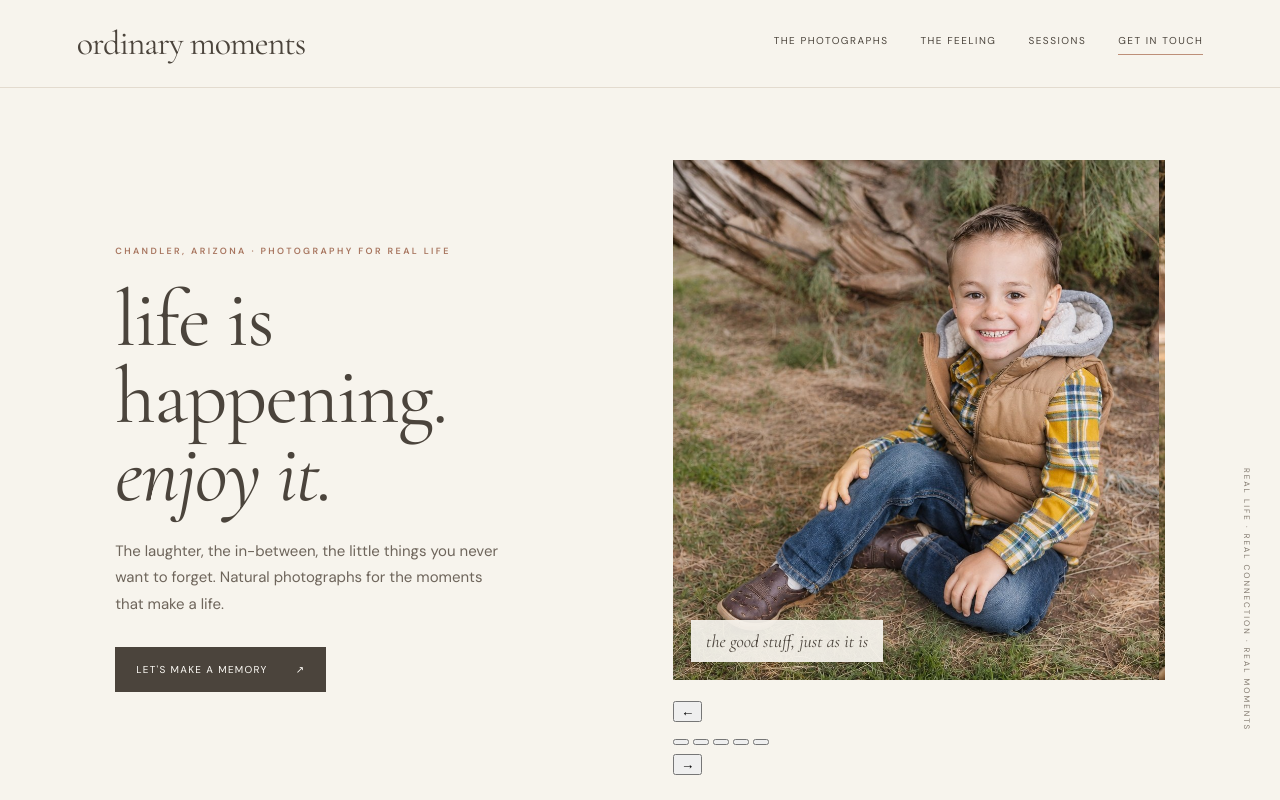
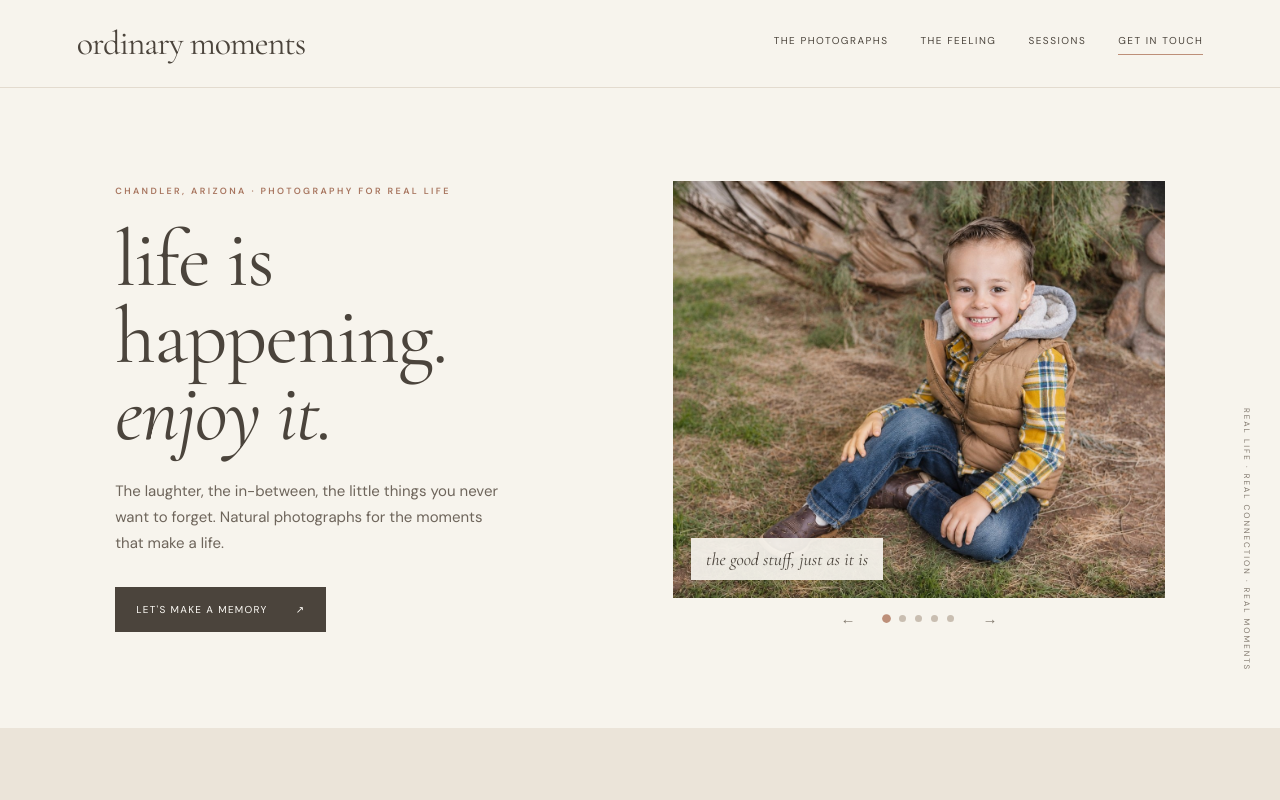
Before and after one commit to helloordinarymoments-ops/ordinary-moments-website, a plain HTML site: page index.html in a window 1280 px wide. Shown: the top 800 px of the page. Drawn offline with nearby package versions, Linux system fonts and the light colour scheme.

Commit message:
Style cinematic hero crossfade slideshow

```diff
--- a/styles.css
+++ b/styles.css
@@ -35,3 +35,18 @@
 .hero-scroll-note{letter-spacing:1.5px;text-transform:uppercase;}
 @media(max-width:760px){.hero-slide{flex-basis:100%;}.hero-slide img{height:430px;}}
 @media(max-width:480px){.hero-slide{flex-basis:100%;}.hero-slide img{height:365px;}}
+
+/* Cinematic single-frame hero with soft crossfades */
+.hero-photo-rail.hero-fade-carousel{position:relative;display:block;overflow:hidden;aspect-ratio:1.18/1;padding:0;scroll-snap-type:none;scroll-behavior:auto;}
+.hero-fade-carousel .hero-slide{position:absolute;inset:0;width:100%;height:100%;opacity:0;pointer-events:none;transition:opacity 1.15s ease;overflow:hidden;}
+.hero-fade-carousel .hero-slide.active{opacity:1;pointer-events:auto;}
+.hero-fade-carousel .hero-slide img{width:100%;height:100%;object-fit:cover;}
+.hero-carousel-controls{display:flex;align-items:center;justify-content:center;gap:18px;margin-top:4px;color:var(--muted);}
+.hero-carousel-controls button{cursor:pointer;background:none;border:0;color:inherit;padding:8px 10px;font-size:15px;}
+.hero-carousel-controls button:hover{color:var(--ink);}
+.hero-carousel-dots{display:flex;align-items:center;gap:9px;}
+.hero-carousel-dot{width:7px;height:7px;border-radius:50%;background:#c9beb1!important;padding:0!important;transition:transform .2s,background .2s;}
+.hero-carousel-dot.active{background:var(--clay)!important;transform:scale(1.25);}
+@media(max-width:760px){.hero-fade-carousel.hero-photo-rail{aspect-ratio:1/1.05;}.hero-carousel-controls{margin-top:4px;}}
+@media(max-width:480px){.hero-fade-carousel.hero-photo-rail{aspect-ratio:1/1.08;}}
+@media(prefers-reduced-motion:reduce){.hero-fade-carousel .hero-slide{transition:none;}}
```
